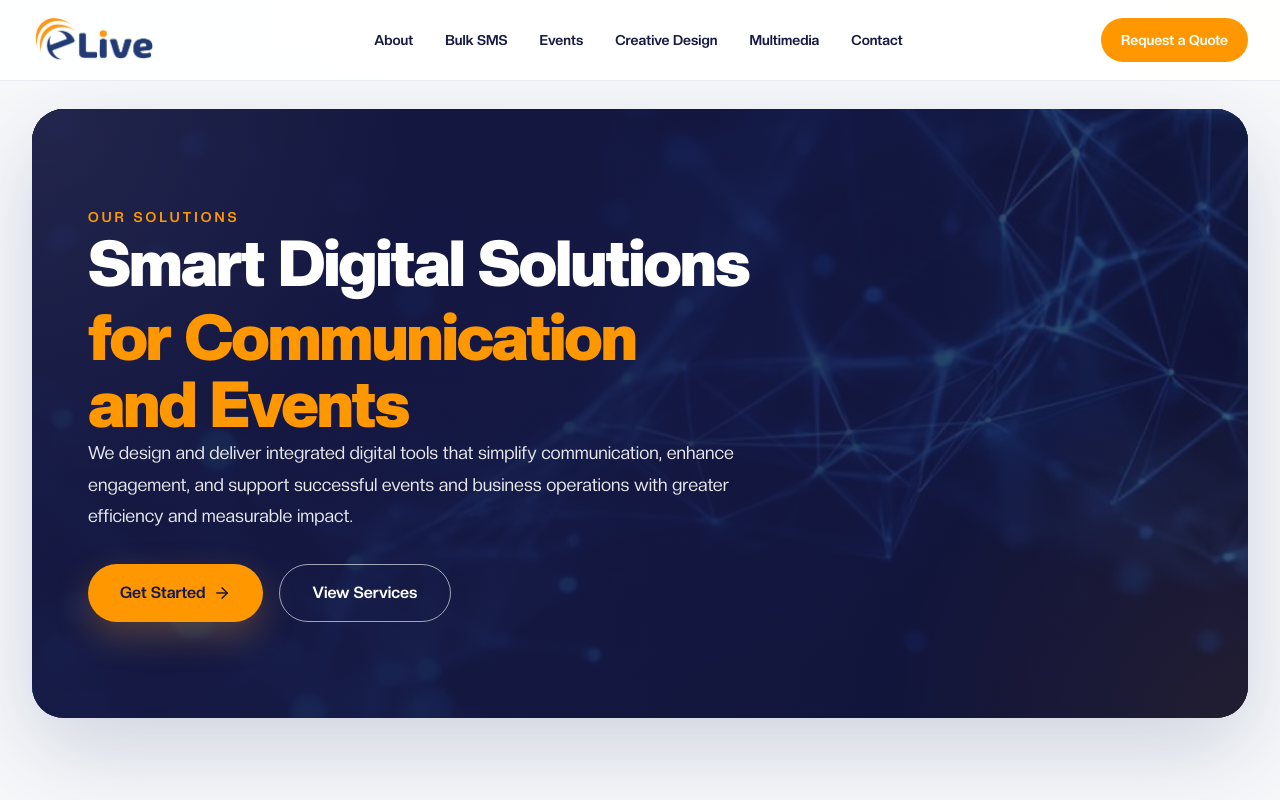
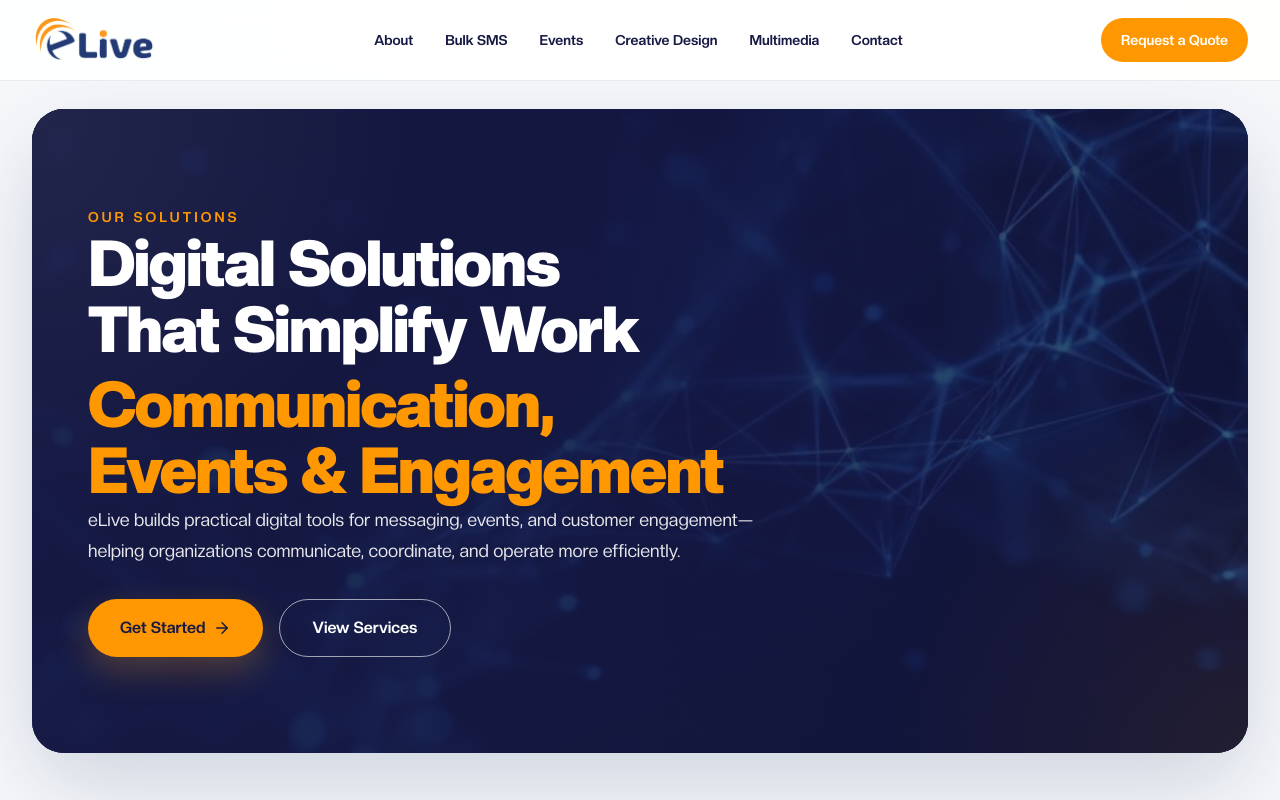
Before and after one commit to kite255/elive-website, a Next.js app: page /solutions1 in a window 1280 px wide. Shown: the top 800 px of the page. Built offline with nearby package versions, Linux system fonts and the light colour scheme.

Commit message:
Refine hero messaging for clarity and consistency

```diff
--- a/app/solutions1/page.tsx
+++ b/app/solutions1/page.tsx
@@ -227,9 +227,9 @@ export default function SolutionsPage() {
                 variants={fadeUp}
                 className="mt-4 text-4xl font-black leading-[1.05] md:text-5xl lg:text-[64px]"
               >
-                <span className="block text-white">Smart Digital Solutions</span>
+                <span className="block text-white">Digital Solutions That Simplify Work</span>
                 <span className="mt-2 block text-[var(--color-elive-accent)]">
-                  for Communication and Events
+                  Communication, Events & Engagement
                 </span>
               </motion.h1>
 
@@ -237,10 +237,7 @@ export default function SolutionsPage() {
                 variants={fadeUp}
                 className="mt-6 max-w-2xl text-base leading-8 text-white/90 md:text-lg"
               >
-                We design and deliver integrated digital tools that simplify
-                communication, enhance engagement, and support successful events
-                and business operations with greater efficiency and measurable
-                impact.
+                eLive builds practical digital tools for messaging, events, and customer engagement—helping organizations communicate, coordinate, and operate more efficiently.
               </motion.p>
 
               <motion.div
```
